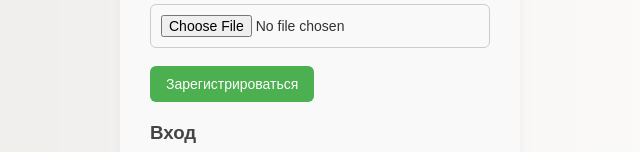
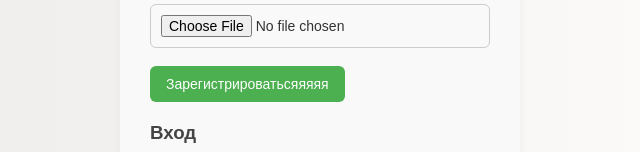
Before and after one commit to denisov1995/web-socket-example, a website: page public/index.html in a window 1280 px wide. Shown: the part 188-340 px from the top of the page, without its empty margins (320-960 px from the left). Drawn offline with nearby package versions, Linux system fonts and the light colour scheme.

```diff
--- a/public/index.html
+++ b/public/index.html
@@ -45,7 +45,7 @@
         <input type="file" id="regAvatar" accept="image/*" />
 
         <!-- <input id="regAvatar" type="file" /> -->
-        <button onclick="register()">Зарегистрироваться</button>
+        <button onclick="register()">Зарегистрироватьсяяяяя </button>
       </div>
 
       <div id="login">
@@ -75,7 +75,7 @@
 
       <div class="desktop-wrapper" id="privateChatContainer">
         <h3 onclick="togglePrivateChat()" style="cursor: pointer">
-          Приватный чат ▸
+          Приватный чат▸
         </h3>
         <div id="privateChatContent" style="display: none">
           <div id="users"></div>
--- a/server.js
+++ b/server.js
@@ -8,6 +8,7 @@
 const { open } = require("sqlite");
 
 const MAX_HISTORY = 50;
+console.log('🔥 Сервер перезапущен!');
 
 const app = express();
 const server = http.createServer(app);
```
Also changed, not shown: .github/workflows/docker-build.yml (added), 4 other files.
